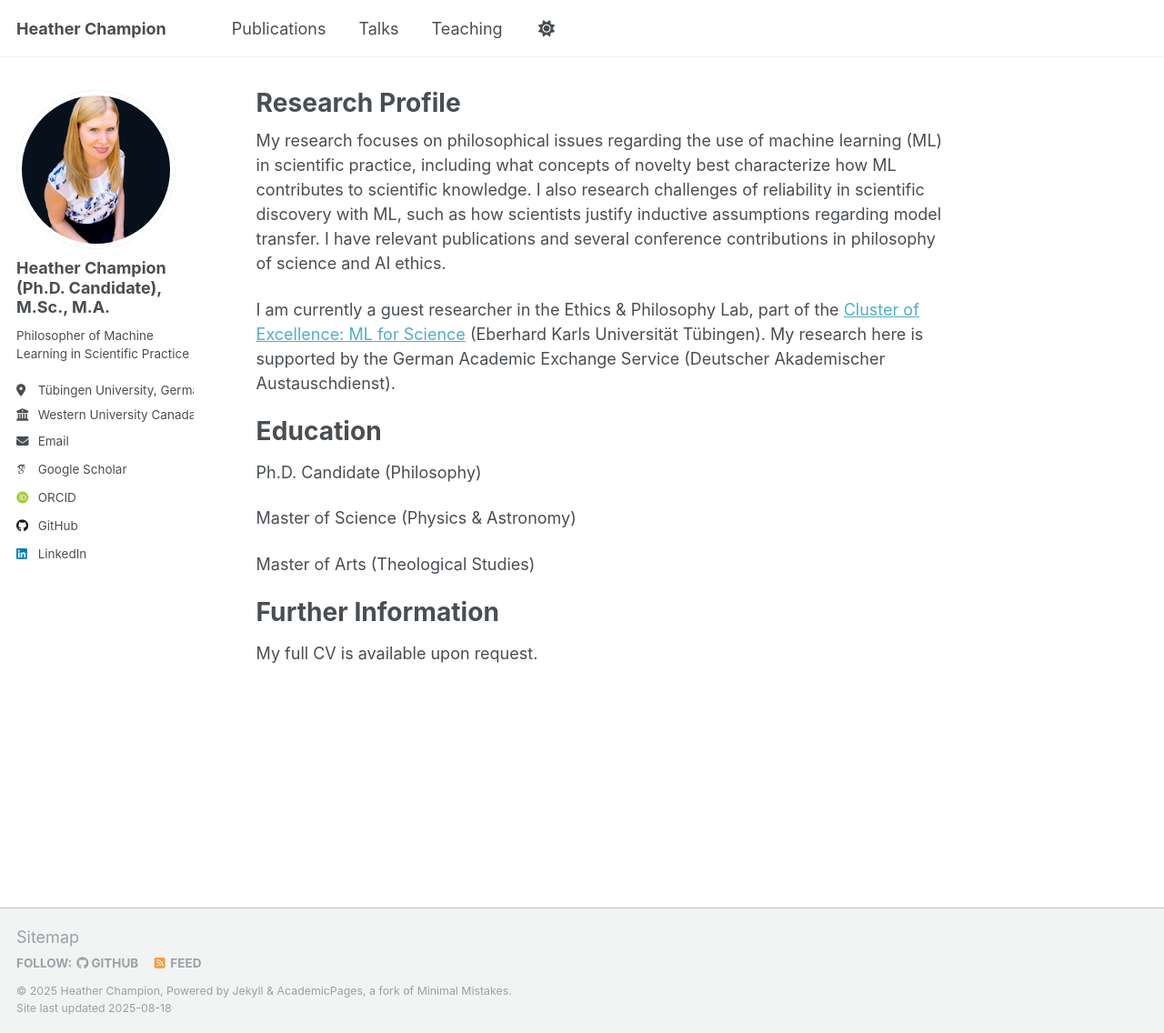
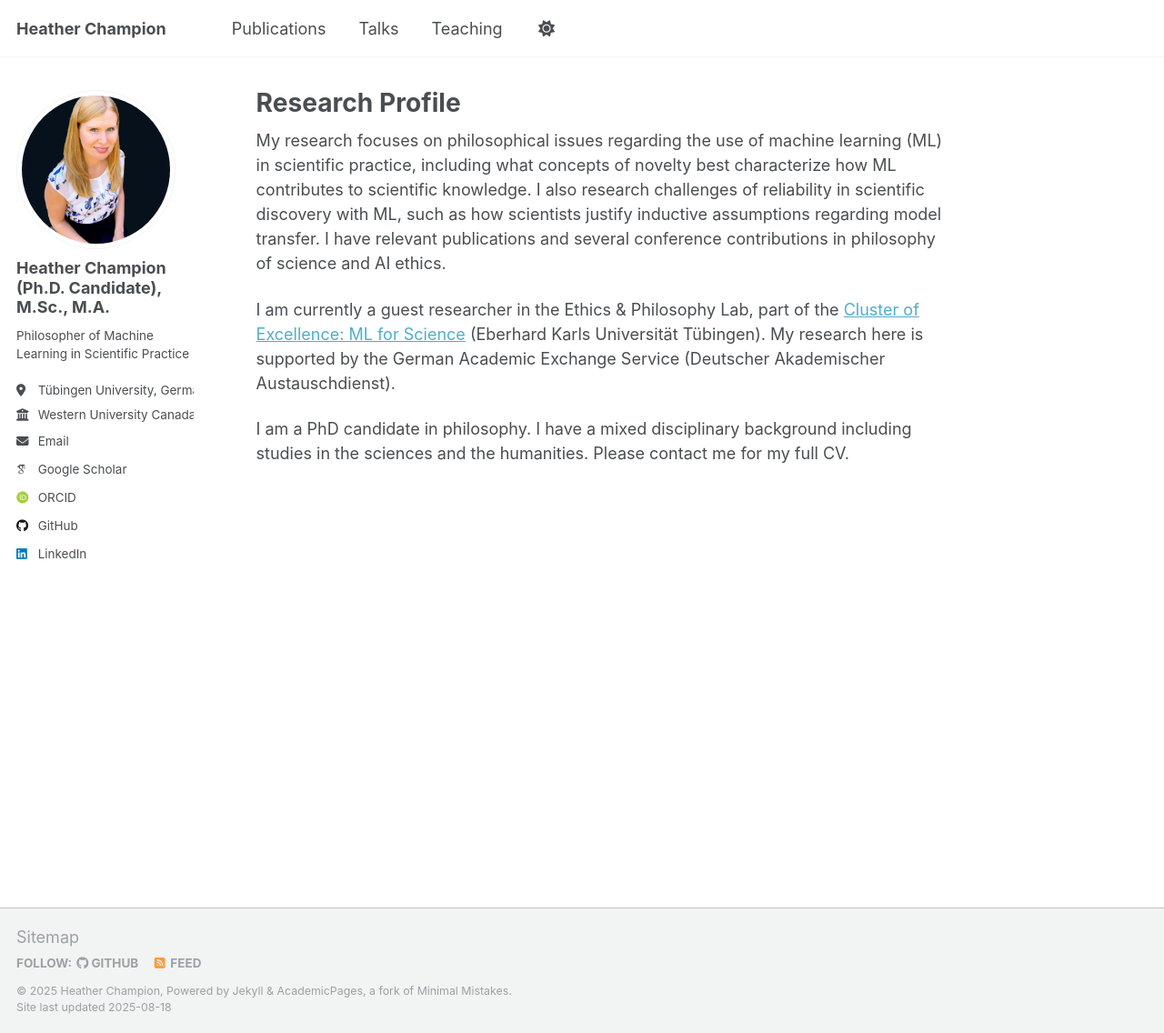
Before and after one commit to liminal-learner/champion, a Jekyll site: the page built from _pages/about.md, in a window 1280 px wide and 1136 px high. Shown: the whole window at 91% size. Built offline with Jekyll 4.4.1, drawn with Linux system fonts in a browser that asks for light colours; some web fonts are replaced; a script that is not in the unit is left out.

Commit message:
Update about.md

```diff
--- a/_pages/about.md
+++ b/_pages/about.md
@@ -11,15 +11,4 @@ My research focuses on philosophical issues regarding the use of machine learnin
 
 I am currently a guest researcher in the Ethics & Philosophy Lab, part of the [Cluster of Excellence: ML for Science](https://uni-tuebingen.de/en/research/core-research/cluster-of-excellence-machine-learning/research/research/cluster-research-groups/ethics-philosophy-lab/overview/) (Eberhard Karls Universität Tübingen). My research here is supported by the German Academic Exchange Service (Deutscher Akademischer Austauschdienst).
 
-
-Education
-======
-Ph.D. Candidate (Philosophy)
-
-Master of Science (Physics & Astronomy)
-
-Master of Arts (Theological Studies)
-
-Further Information
-======
-My full CV is available upon request.
+I am a PhD candidate in philosophy. I have a mixed disciplinary background including studies in the sciences and the humanities. Please contact me for my full CV.
```
